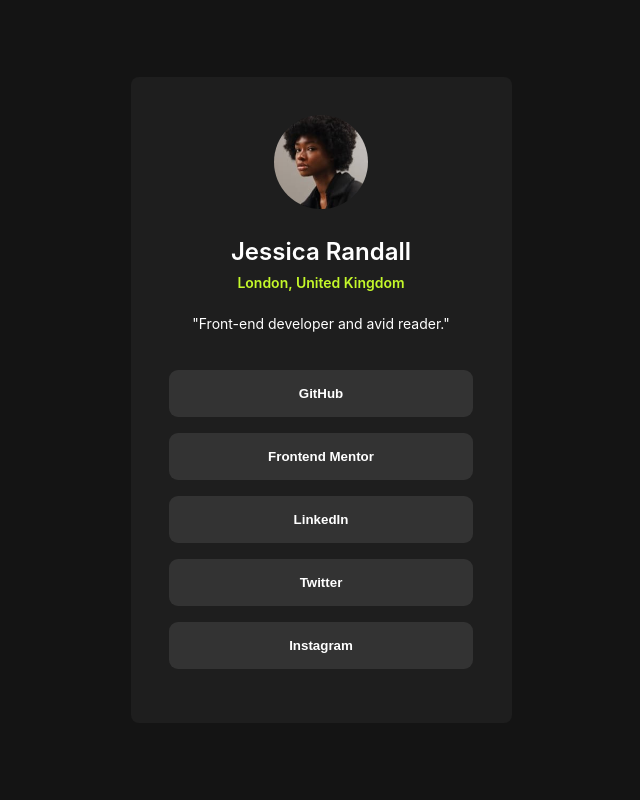
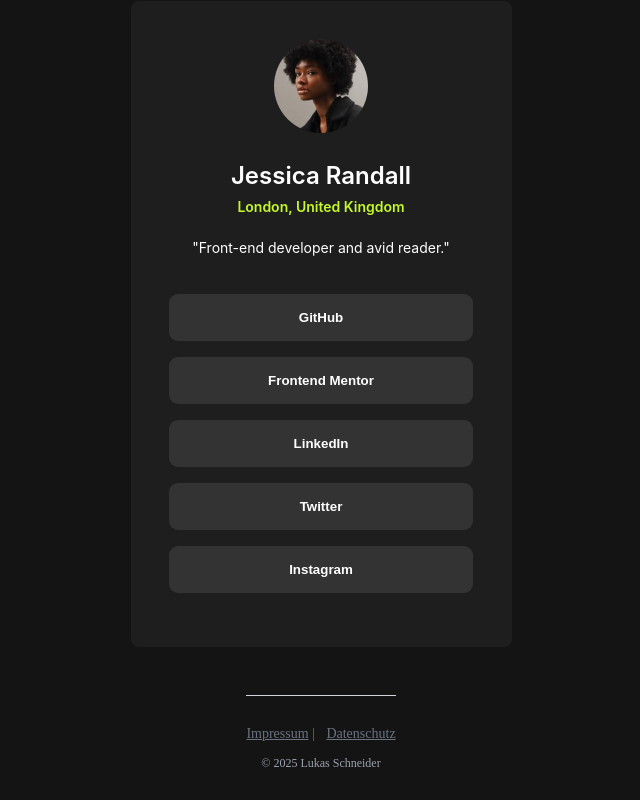
Before and after one commit to Lukas3162000/Social_links, a plain HTML site: page index.html in a window 1280 px wide. Shown: the whole page, without its empty margins (319-959 px from the left). Drawn offline with Linux system fonts and the light colour scheme.

Commit message:
Legal Expansion

```diff
--- a/index.html
+++ b/index.html
@@ -8,7 +8,7 @@
   <link rel="stylesheet" href="./style.css">
 
 </head>
-<body>
+<body style="display: flex; flex-direction: column;">
 
   <card id="Karte">
     <content>
@@ -33,5 +33,15 @@
 
   </card>
 
+<footer style="margin-top: 3rem; padding: 1rem 0; text-align: center; font-size: 0.875rem; color: #6b7280; border-top: 1px solid #d1d5db;">
+  <p>
+    <a href="https://lukas3162000.github.io/privacy/impressum.html" style="text-decoration: underline; color: #6b7280;">Impressum</a> |
+    <a href="https://lukas3162000.github.io/privacy/Datenschutz.html" style="text-decoration: underline; color: #6b7280; margin-left: 0.5rem;">Datenschutz</a>
+  </p>
+  <p style="margin-top: 0.25rem; font-size: 0.75rem; color: #9ca3af;">&copy; 2025 Lukas Schneider</p>
+</footer>
+
+
+
 </body>
 </html>
```
